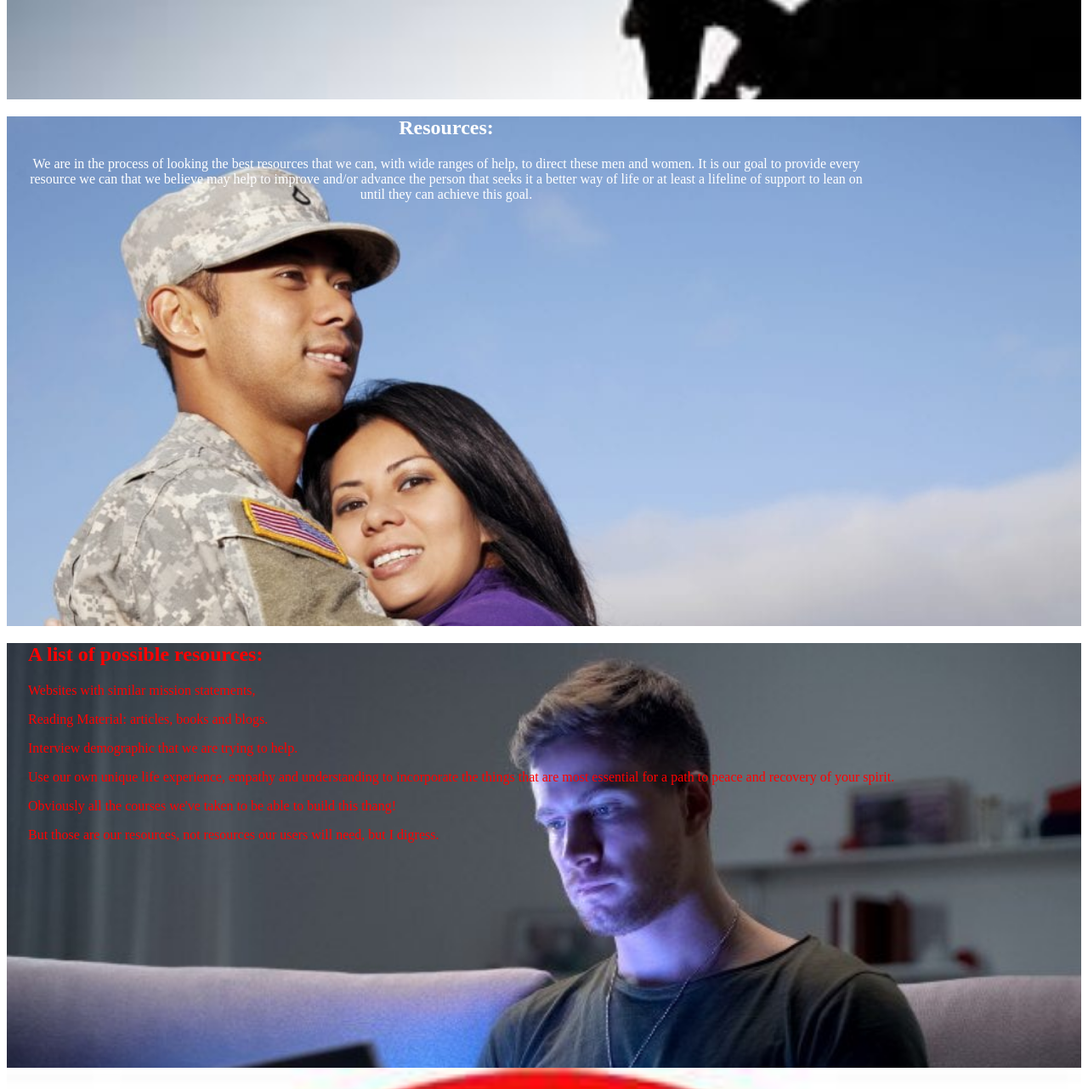
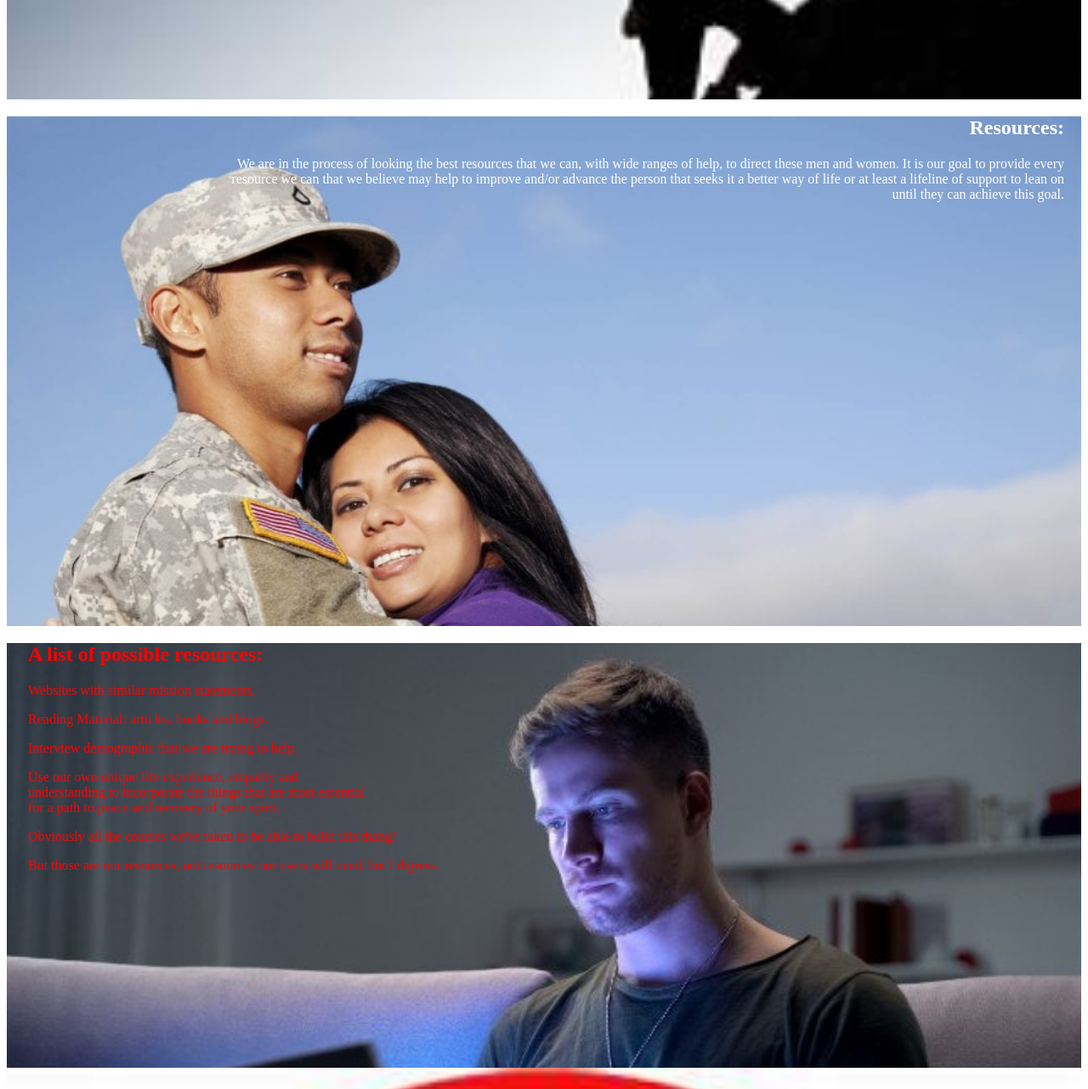
Before and after one commit to jnutt367/You-Matter, a plain HTML site: page index.html in a window 1280 px wide. Shown: the part 1420-2702 px from the top of the page at 85% size. Drawn offline with Linux system fonts and the light colour scheme; a web font is replaced by a local one.

Commit message:
Working on spacing.

```diff
--- a/css/style.css
+++ b/css/style.css
@@ -47,9 +47,9 @@ header{
 }
 
 .article {
-	text-align: leftt;
-	padding-right: 250px;
-	padding-left: 20px;
+	text-align: right;
+	padding-right: 20px;
+	padding-left: 250px;
 	height: 600px;
 	background-image: url('../images/hoping.jpg');
 	background-repeat: no-repeat;
@@ -58,7 +58,7 @@ header{
 }
 .aside {
 	text-align: left;
-	padding-right: 150px;
+	padding-right: 200px;
 	padding-left: 25px;
 	background-image: url('../images/soldiersbene.jpg');
 	background-repeat: no-repeat;
@@ -71,12 +71,8 @@ header{
 	background-image: url('../images/combatStress.jpg');
 	background-repeat: no repeat;
 	background-size: cover;
+}
 
-}
-footer img {
-	height: 200px;
-	width: 200px;
-}
 body {
 	text-align: center;
 
--- a/index.html
+++ b/index.html
@@ -29,7 +29,7 @@
 	anyways.</p>
 	<h1>Features:</h1>
 	<p>There will be a chat bot that interacts with the user that we have
-	programmed as many relevant questions that a person in a situations
+	programmed as <br>many relevant questions that a person in a situations
 	such as there's may have...</p>
 	<p>What brings you to our site?</p>
 	<p>Are you suffering from...?</p>
@@ -50,8 +50,8 @@
 			<p>Websites with similar mission statements,</p>
 			<p>Reading Material: articles, books and blogs.</p>
 			<p>Interview demographic that we are trying to help.</p>
-			<p>Use our own unique life experience, empathy and understanding to incorporate
-			the things that are most essential for a path to peace and recovery of your spirit.</p>
+			<p>Use our own unique life experience, empathy and <br>understanding to incorporate
+			the things that are most essential<br> for a path to peace and recovery of your spirit.</p>
 			<p>Obviously all the courses we've taken to be able to build this thang!</p>
 			<p>But those are our resources, not resources our users will need, but I digress.</p>
 	</aside>
```
